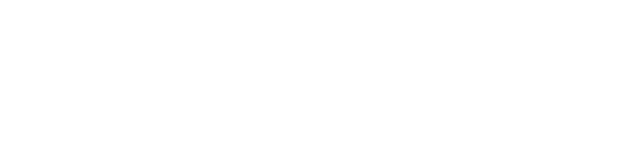
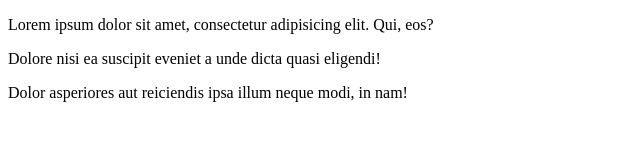
Before and after one commit to martinmarceesi/repo23026, a plain HTML site: page index.html in a window 1280 px wide. Shown: the whole page, without its empty margins (0-640 px from the left). Drawn offline with Linux system fonts and the light colour scheme.

Commit message:
Primer Cambio

```diff
--- a/index.html
+++ b/index.html
@@ -7,6 +7,8 @@
     <title>Document</title>
 </head>
 <body>
-
+    <p>Lorem ipsum dolor sit amet, consectetur adipisicing elit. Qui, eos?</p>
+    <p>Dolore nisi ea suscipit eveniet a unde dicta quasi eligendi!</p>
+    <p>Dolor asperiores aut reiciendis ipsa illum neque modi, in nam!</p>
 </body>
 </html>
```
